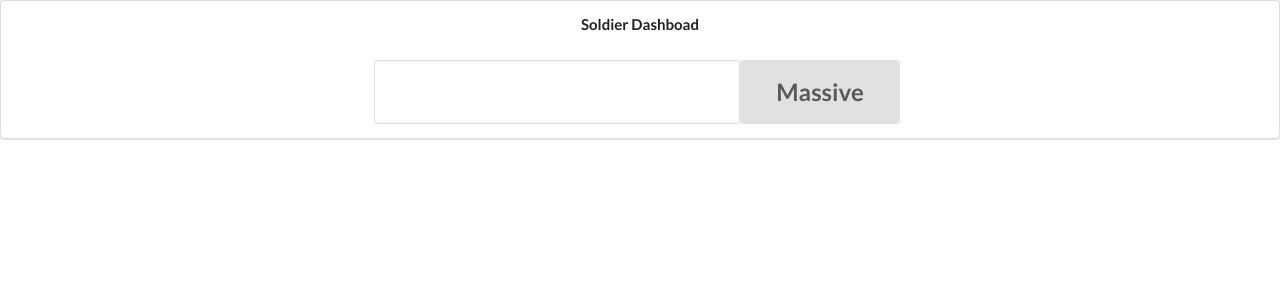
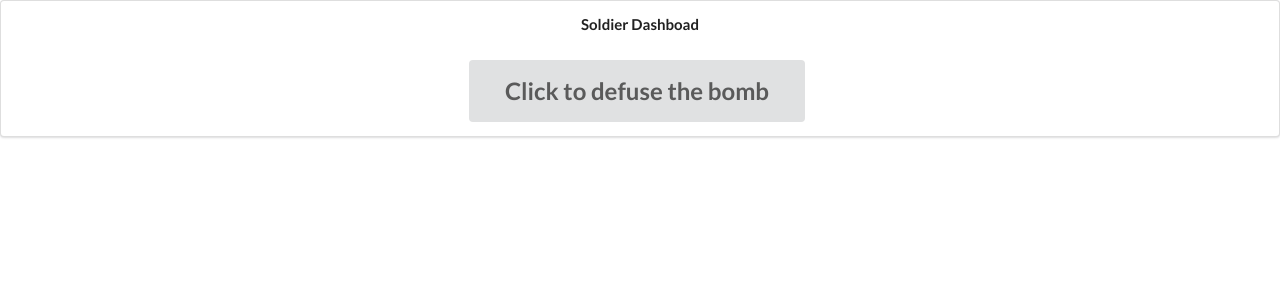
Before and after one commit to minhajspace/the_tarzan_way, a React (Create React App) app: page /soldier in a window 1280 px wide. Shown: the top 300 px of the page. Built offline with nearby package versions, Linux system fonts and the light colour scheme.

Commit message:
adding logic

```diff
--- a/src/component/Soldier.js
+++ b/src/component/Soldier.js
@@ -13,9 +13,8 @@ const Soldier = () => {
 
 
                 <div className="ui massive icon input" >
-                    <input type="text" placeholder="" />
                     <button className="massive ui button">
-                        Massive
+                        Click to defuse the bomb
 </button>
                 </div>
 
--- a/src/component/Terrorist.js
+++ b/src/component/Terrorist.js
@@ -18,15 +18,18 @@ class Terrorist extends React.Component {
     }
 
     onButtoClick = () => {
-        boom = (localStorage.getItem("boom"))
-        interval = setInterval(() => {
-            this.setState({ timer: this.state.timer -= 1 })
+        if (this.state.userInput >= 0 && this.state.userInput <= 100000) {
+            this.setState({ boom: "Boom is planted" })
+        }
+        // boom = (localStorage.getItem("boom"))
+        // interval = setInterval(() => {
+        //     this.setState({ timer: this.state.timer -= 1 })
 
-            if (this.state.timer === 0) {
-                clearInterval(interval)
+        //     if (this.state.timer === 0) {
+        //         clearInterval(interval)
 
-            }
-        }, 50)
+        //     }
+        // }, 50)
     }
 
 
```
